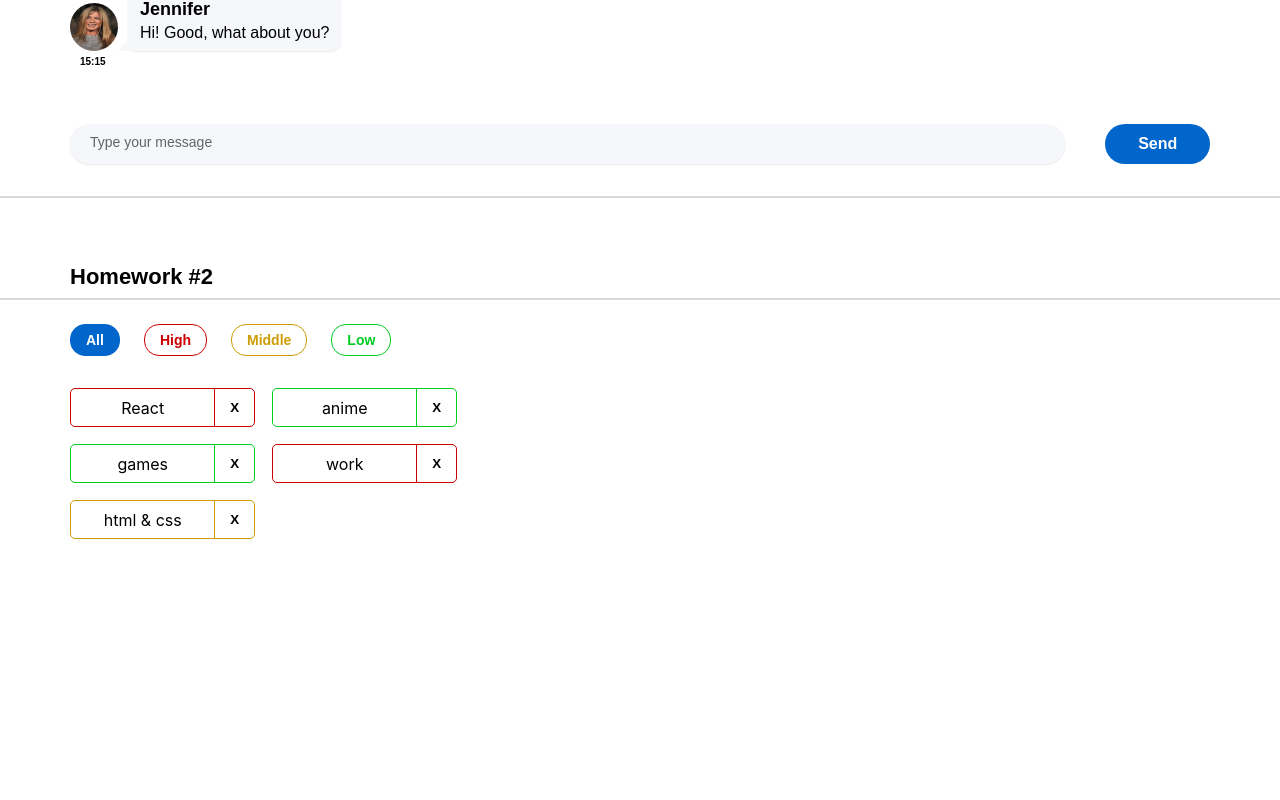
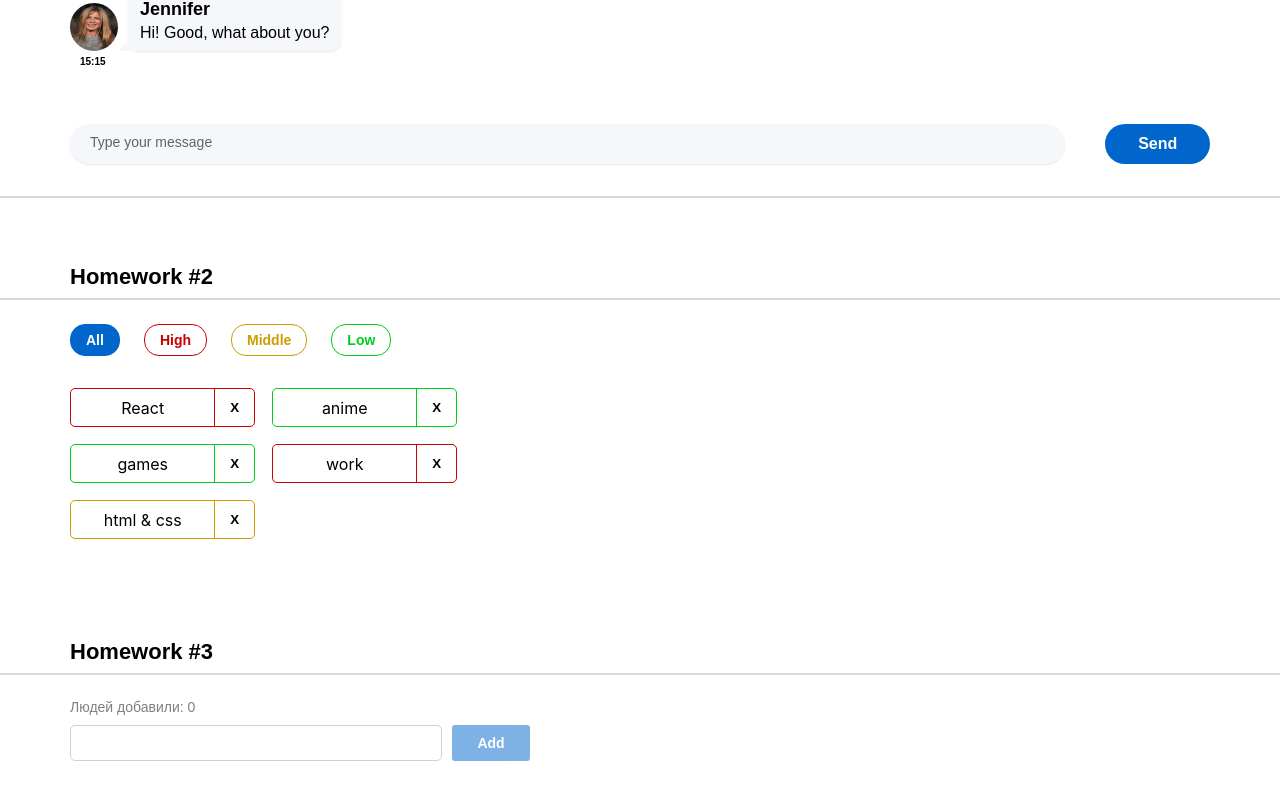
Before and after one commit to ianabarkhatova/HW-Sprint2, a React (Create React App) app: page /#/pre-junior in a window 1280 px wide. Shown: the part 246-1046 px from the top of the page. Before the commit the page ends 955 px from the top, so only its background shows below. Built offline with nearby package versions, Linux system fonts and the light colour scheme; the HTML template or start-up script is replaced by a standard one.

Commit message:
Sprint-2, HW-3

```diff
--- a/src/s1-main/App.module.css
+++ b/src/s1-main/App.module.css
@@ -4,7 +4,7 @@
 }
 
 .hw {
-margin-bottom: 100px;
+    margin-bottom: 100px;
 }
 
 .hwTitle {
--- a/src/s1-main/App.tsx
+++ b/src/s1-main/App.tsx
@@ -2,6 +2,7 @@
 import s from './App.module.css'
 import HW1 from '../s2-homeworks/hw01/HW1'
 import HW2 from "../s2-homeworks/hw02/HW2";
+import HW3 from "../s2-homeworks/hw03/HW3";
 
 function App() {
     return (
@@ -9,7 +10,7 @@
             <HW1/>
             {/*раскомментировать по ходу выполнения*/}
             <HW2/>
-            {/*<HW3/>*/}
+            <HW3/>
             {/*<HW4/>*/}
 
             {/*при выполнении дз 5 и более - закомментировать здесь дз 1-4, так как они есть внутри дз 5*/}
--- a/src/s2-homeworks/hw03/Greeting.module.css
+++ b/src/s2-homeworks/hw03/Greeting.module.css
@@ -2,34 +2,118 @@
 }
 
 .inputAndButtonContainer {
+    display: flex;
+    width: 100%;
+    max-width: 460px;
+    gap: 10px;
+    justify-content: space-between;
+    margin: 10px 0;
+}
+
+.inputAndButtonContainer > div {
+    display: flex;
+    flex: 1;
+    flex-direction: column;
+    box-sizing: border-box;
 }
 
 .error {
+    font-family: "Montserrat", sans-serif;
+    font-weight: 400;
+    font-size: 14px;
+    color: #c00;
 }
 
 .input {
+    border: 1px solid #d1d1d1;
+    border-radius: 5px;
+    max-width: 372px;
+    min-width: 146px;
+    width: 100%;
+    height: 36px;
+    font-family: "Montserrat", sans-serif;
+    font-weight: 500;
+    font-size: 16px;
+    color: #000;
+    padding: 10px;
+    /*flex: 1;*/
+    box-sizing: border-box;
 }
 
 .input:focus {
+    border: 1px solid black;
+    outline: none;
+    font-size: 16px;
+
+}
+
+.input:focus-visible {
+    font-size: 16px;
+
 }
 
 .errorInput {
+    border: 1px solid #c00;
+    border-radius: 5px;
+    max-width: 372px;
+    height: 36px;
+    margin-bottom: 10px;
+    padding: 10px;
+    box-sizing: border-box;
+
+}
+
+.errorInput:focus {
+    outline: none;
 }
 
 .button {
+    border-radius: 3px;
+    border: none;
+    padding: 5px 24px;
+    width: 78px;
+    height: 36px;
+    font-family: "Montserrat", sans-serif;
+    font-weight: 600;
+    font-size: 14px;
+    text-transform: capitalize;
+    background-color: #06c;
+    color: #fff;
 }
 
 .button:focus {
+
 }
 
 .button:active {
+
 }
 
-.button:disabled {
+.buttonDisabled {
+    border-radius: 3px;
+    border: none;
+    padding: 5px 24px;
+    width: 78px;
+    height: 36px;
+    font-family: "Montserrat", sans-serif;
+    font-weight: 600;
+    font-size: 14px;
+    text-transform: capitalize;
+    background-color: #06c;
+    opacity: 0.5;
+    color: #fff;
 }
 
 .text {
+    font-family: "Montserrat", sans-serif;
+    font-weight: 400;
+    font-size: 14px;
+    color: rgba(0, 0, 0, 0.5);
 }
 
 .greeting {
+    font-family: "Montserrat", sans-serif;
+    font-weight: 500;
+    font-size: 14px;
+    color: #000;
 }
--- a/src/s2-homeworks/hw03/Greeting.tsx
+++ b/src/s2-homeworks/hw03/Greeting.tsx
@@ -2,14 +2,14 @@
 import s from './Greeting.module.css'
 
 type GreetingPropsType = {
-    name: any // need to fix any
-    setNameCallback: any // need to fix any
-    addUser: any // need to fix any
-    onBlur: any // need to fix any
-    onEnter: any // need to fix any
-    error: any // need to fix any
-    totalUsers: any // need to fix any
-    lastUserName?: any // need to fix any
+    name: string
+    setNameCallback: (e: ChangeEvent<HTMLInputElement>) => void
+    addUser: () => void
+    onBlur: () => void
+    onEnter: (e: KeyboardEvent<HTMLInputElement>) => void
+    error: string
+    totalUsers: number
+    lastUserName?: string
 }
 
 // презентационная компонента (для верстальщика)
@@ -25,7 +25,8 @@
         lastUserName,
     } // деструктуризация пропсов
 ) => {
-    const inputClass = s.errorInput // need to fix with (? s.errorInput : s.input)
+
+    const inputClass = (error? s.errorInput : s.input)
 
     return (
         <div id={'hw3-form'} className={s.greetingForm}>
@@ -54,7 +55,7 @@
                 <button
                     id={'hw3-button'}
                     onClick={addUser}
-                    className={s.button}
+                    className={name.length > 0? s.button : s.buttonDisabled}
                     disabled={!name.trim()}
                     // ДАВАЙТЕ ПРОСЛЕДИМ БОЕВОЙ ПУТЬ addUser:
                     // ОТСЮДА ОН ВСПЛЫВЕТ В КОМПОНЕНТЕ GreetingContainer И ВЫЗОВЕТ pureAddUser->
@@ -66,7 +67,7 @@
                 </button>
             </div>
 
-            {lastUserName && (
+            {!error && lastUserName && (
                 <div className={s.greeting}>
                     Привет <span id={'hw3-last-user'}>{lastUserName}</span>!
                 </div>
--- a/src/s2-homeworks/hw03/GreetingContainer.tsx
+++ b/src/s2-homeworks/hw03/GreetingContainer.tsx
@@ -3,21 +3,27 @@
 import { UserType } from './HW3'
 
 type GreetingContainerPropsType = {
-    users: any // need to fix any
-    addUserCallback: any // need to fix any
+    users: UserType[]
+    addUserCallback: (name: string) => void
 }
 
-export const pureAddUser = (name: any, setError: any, setName: any, addUserCallback: any) => {
-    // если имя пустое - показать ошибку: setError('Ошибка! Введите имя!'),
-    // иначе - добавить юзера при помощи addUserCallback и очистить инпут засетав ''
-    // проверить на пустоту можно при помощи метода trim(). К примеру: name.trim() !== ''
-    // ЕСЛИ НЕ БУДЕТ ПОЛУЧАТЬСЯ, НЕ РАССТРАИВАЙСЯ. НА ЧЕТВЕРТОМ ЗАНЯТИИ ПО ТУДУЛИСТУ НАУЧИМ), НО ВСЕ ТАКИ ПОПЫТАЙСЯ))
+export const pureAddUser = (name: string, setError: (error: string) => void, setName: (name: string) => void, addUserCallback: (name: string) => void) => {
+    if (name.trim() !== '') {
+        addUserCallback(name.trim())
+        setName('')
+    } else {
+        setError('Ошибка! Введите имя!')
+    }
 }
 
-export const pureOnBlur = (name: any, setError: any) => { // если имя пустое - показать ошибку
+export const pureOnBlur = (name: string, setError: any) => {
+    if(name.trim() === '') {
+        setError('Ошибка! Введите имя!')
+    }
 }
 
-export const pureOnEnter = (e: any, addUser: any) => { // если нажата кнопка Enter - добавить
+export const pureOnEnter = (e: KeyboardEvent<HTMLInputElement>, addUser: () => void) => {
+    e.key === "Enter" && addUser()
 }
 
 // более простой и понятный для новичков
@@ -28,36 +34,33 @@
     users,
     addUserCallback,
 }) => {
-    // деструктуризация пропсов
-    const [name, setName] = useState<any>('') // need to fix any
-    const [error, setError] = useState<any>('') // need to fix any
 
-    const setNameCallback = (e: any) => { // need to fix any
-        setName('some name') // need to fix
+    const [name, setName] = useState<string>('')
+    const [error, setError] = useState<string>('')
 
-        error && setError('')
+    const setNameCallback = (e: ChangeEvent<HTMLInputElement>) => {
+        setName(e.currentTarget.value)
+        if (error && e.currentTarget.value.trim() !== '') {
+            setError('');
+        }
     }
+
     const addUser = () => {
-        // это всего лишь функция стрелочник- она всего лишь получает
-        //сигнал из компоненты <Greeting/> и вызывает pureAddUser (с кучей аргументов)
-        // ЗДЕСЬ НИЧЕГО ПИСАТЬ НЕ НУЖНО-ВСЕ ОК
-
         pureAddUser(name, setError, setName, addUserCallback)
     }
 
     const onBlur = () => {
-        // все тоже самое, что и в addUser -функция стрелочник
-        // всего лишь получает сигнали из компоненты <Greeting/> и вызывает pureOnBlur (с кучкой аргументов)
         pureOnBlur(name, setError)
     }
 
-    const onEnter = (e: any) => {
-        // и здесь все тоже самое...)
+    const onEnter = (e: KeyboardEvent<HTMLInputElement>) => {
         pureOnEnter(e, addUser)
     }
 
-    const totalUsers = 0 // need to fix
-    const lastUserName = 'some name' // need to fix
+    const totalUsers = users.length // need to fix
+    console.log(totalUsers)
+    const lastUserName =  totalUsers > 0 ? users[users.length - 1].name : ''
+    console.log(lastUserName)
 
     return (
         <Greeting
--- a/src/s2-homeworks/hw03/HW3.tsx
+++ b/src/s2-homeworks/hw03/HW3.tsx
@@ -19,23 +19,25 @@
 
 // types
 export type UserType = {
-    _id: any // need to fix any
-    name: any // need to fix any
+    _id: string
+    name: string
 }
 
-export const pureAddUserCallback = (name: any, setUsers: any, users: any) => { // need to fix any
+export const pureAddUserCallback = (name: string, setUsers: (users: UserType[]) => void, users: UserType[]) => { // need to fix any
     const user = {
-        // need to fix
-        // нужно создать новый объект соответствующий типу UserType
-        // не забыть   сгенеририовать _id и вставить пришедший в функцию name
+        _id: v1(),
+        name: name
     }
-    //засетайЮзеров([...старые users, и наш новый user])
+    setUsers([
+        ...users,
+        user
+    ])
 }
 
 const HW3 = () => {
-    const [users, setUsers] = useState<any>([]) // need to fix any
+    const [users, setUsers] = useState<UserType[]>([]) // need to fix any
 
-    const addUserCallback = (name: any) => { // need to fix any
+    const addUserCallback = (name: string) => { // need to fix any
         pureAddUserCallback(name, setUsers, users)
     }
 
```
